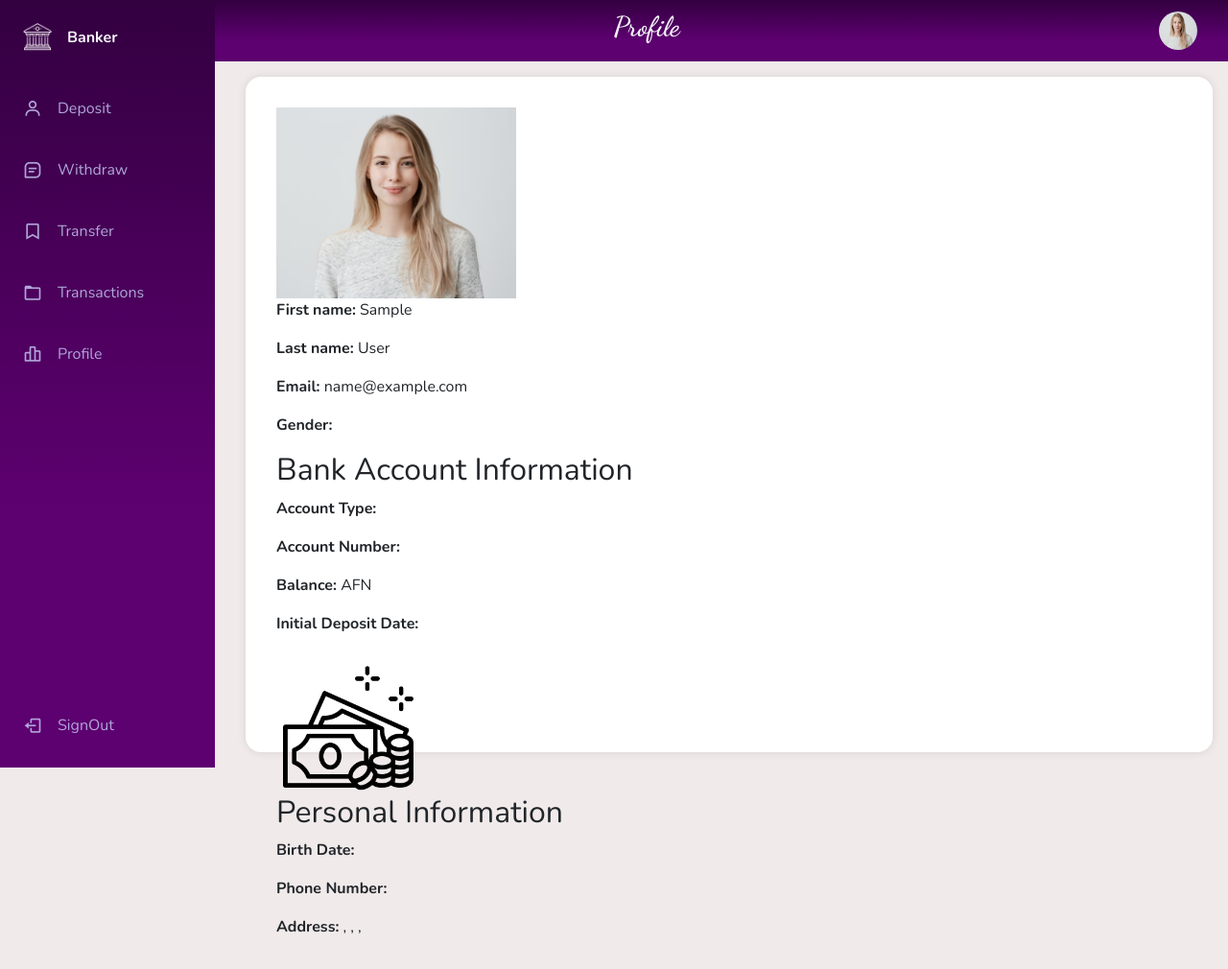
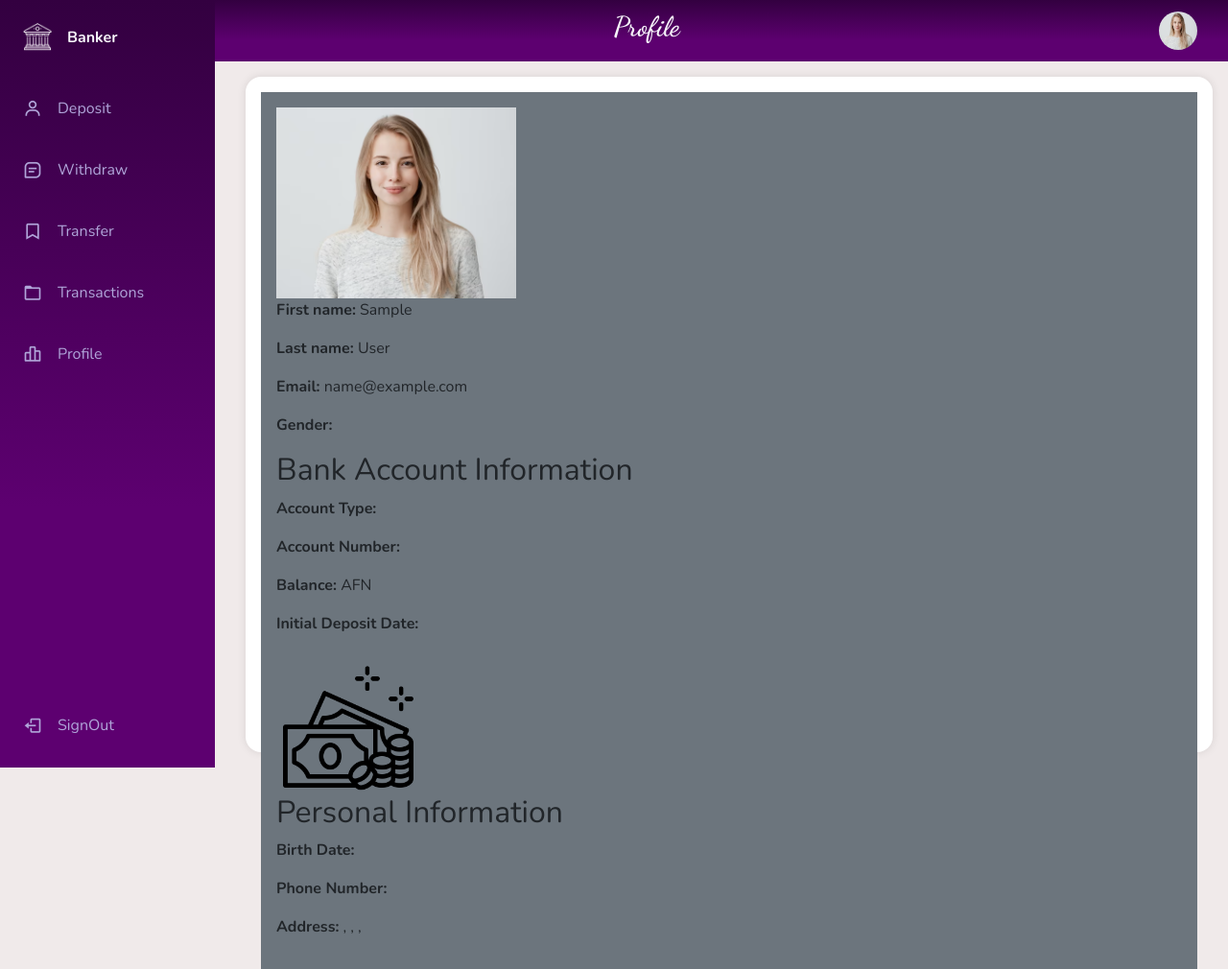
Before and after one commit to Iqbal-Elham/banking-system, a Django app: page /dashboard/profile/ in a window 1280 px wide. Shown: the whole page at 96% size. Run offline with Django 4.2, Linux system fonts and the light colour scheme; the visitor is signed in with stand-in values (Sample User, id 1); data comes from the database, SQL or seed files in the repository; some web fonts are replaced.

Commit message:
Modify the user_prorfile

```diff
--- a/templates/core/_main_layout.html
+++ b/templates/core/_main_layout.html
@@ -67,10 +67,8 @@
         </a>
       </nav>
     </div>
-    <div class="dashboard-content">
     {% block content %}
     {% endblock content %}
-    </div>
     <script
       src="https://cdn.jsdelivr.net/npm/bootstrap@5.3.1/dist/js/bootstrap.bundle.min.js"
       integrity="sha384-HwwvtgBNo3bZJJLYd8oVXjrBZt8cqVSpeBNS5n7C8IVInixGAoxmnlMuBnhbgrkm"
--- a/templates/transactions/transactions_form.html
+++ b/templates/transactions/transactions_form.html
@@ -3,6 +3,7 @@
 
 {% block header_title %}{{title}}{% endblock %}
 {% block content %}
+<div class="dashboard-content">
 <h1 class="content-title">{{ title }}</h1>
 <hr />
 <div class="">
@@ -27,4 +28,5 @@
         </div>
     </form>
 </div>
+</div>
 {% endblock %}
--- a/templates/transactions/transactions_report.html
+++ b/templates/transactions/transactions_report.html
@@ -10,7 +10,7 @@
 
 {% block header_title %}Transactions Report{% endblock %}
 {% block content %}
-    <div class="">
+<div class="dashboard-content">
         <h1 class="">Transactions Report</h1>
         <a href="{% url 'transactions:print_transactions' %}" target="_blank">Print Transactions Table</a>
         <hr />
--- a/templates/transactions/transfer.html
+++ b/templates/transactions/transfer.html
@@ -3,7 +3,7 @@
 
 {% block header_title %}Transfer Money{% endblock %}
 {% block content %}
-
+<div class="dashboard-content">
 <h2 class='transfer-title'>Transfer Money</h2>
 <form method="post" class="d-flex flex-column w-100">
     {% csrf_token %}
@@ -20,4 +20,5 @@
         <span>Transfer</span>
       </button>
 </form>
-</div>{% endblock %}
+</div>
+{% endblock %}
--- a/templates/transactions/user_profile.html
+++ b/templates/transactions/user_profile.html
@@ -4,8 +4,8 @@
 
 {% block header_title %}Profile{% endblock %}
 {% block content %}
-
-    <div class="profile-container">
+    <div class="dashboard-content">
+    <div class="profile-container bg-secondary">
         <div class="left">
             <div class="profile-img">
                 <img src="{{ user.profile_photo.url }}" alt="Profile Photo" width="250" class="img-fluid">
@@ -39,9 +39,8 @@
                     <p><strong>Address:</strong> {{ user.address.street_address }}, {{ user.address.postal_code }}, {{ user.address.city }}, {{ user.address.country }}</p>
                 </div>
             </div>
-
         </div>
     </div>
 
-
+</div>
 {% endblock %}
```
Also changed, not shown: assets/img/content_user-profile-design-15.webp (added). Lines whose indentation alone changed are shown as unchanged.
